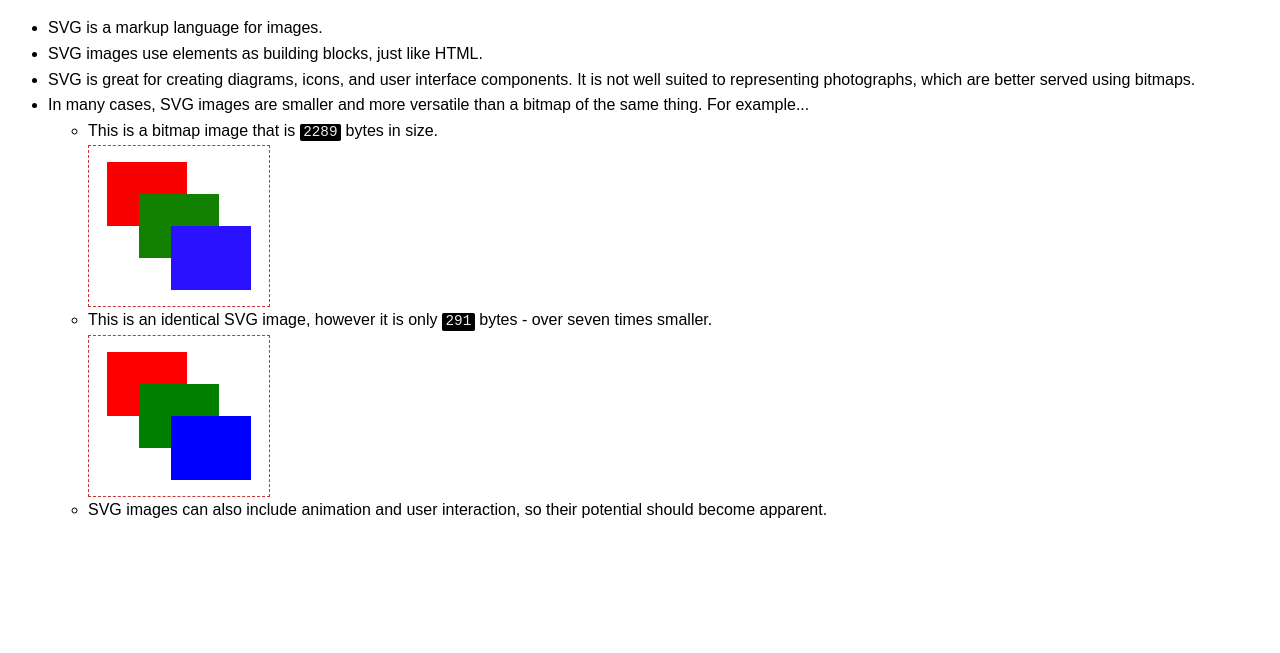
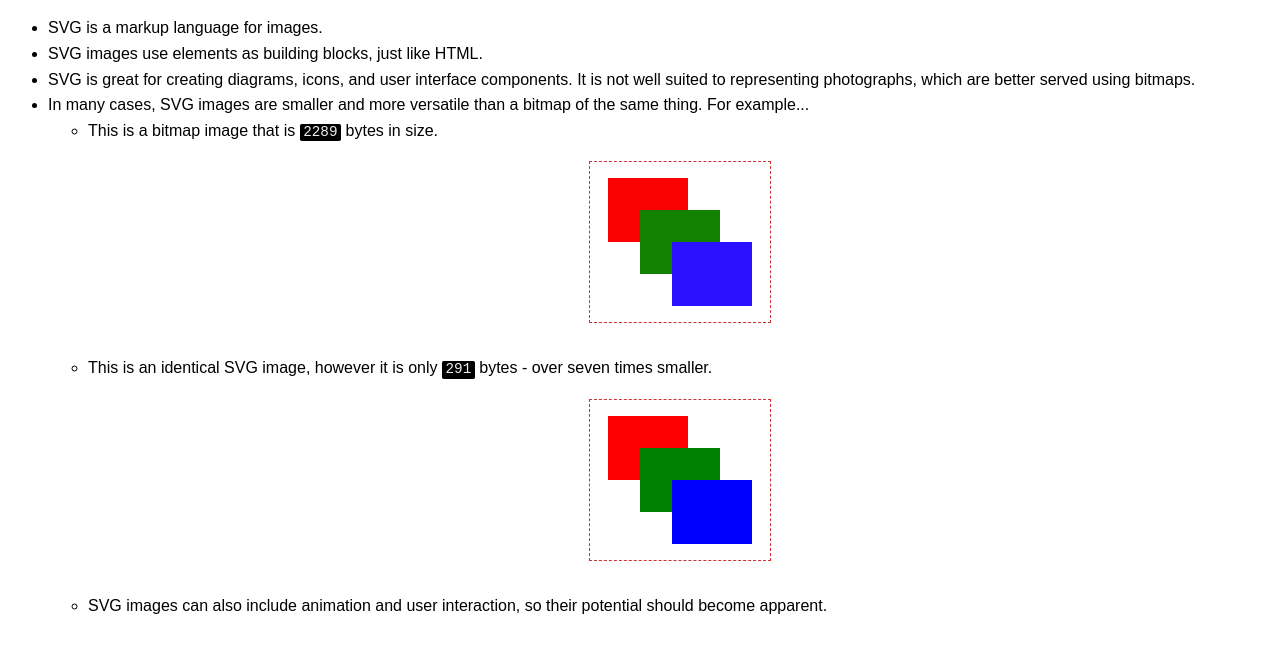
Before and after one commit to Msaad78/CCC, a website: page intro/intro.html in a window 1280 px wide. Shown: the part 53-706 px from the top of the page. Drawn offline with Linux system fonts and the light colour scheme.

Commit message:
more space for cleaner style

```diff
--- a/style.css
+++ b/style.css
@@ -17,6 +17,7 @@ body {
 svg, img {
   display: block;
   border: var(--brd) dashed 0.1em;
+  margin: 1em auto 2em auto;
 }
 
 code {
@@ -45,3 +46,7 @@ section>section h1 {
 section>section>section h1 {
   background: #666;
 }
+
+ul {
+  margin-bottom: 2em;
+}
```
